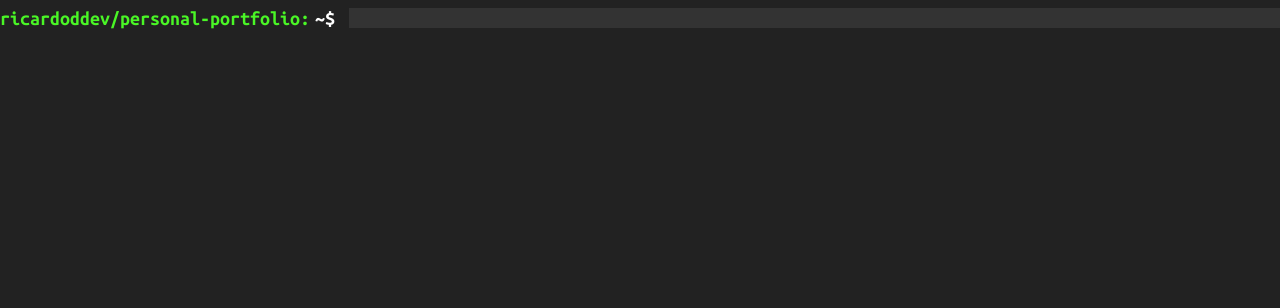
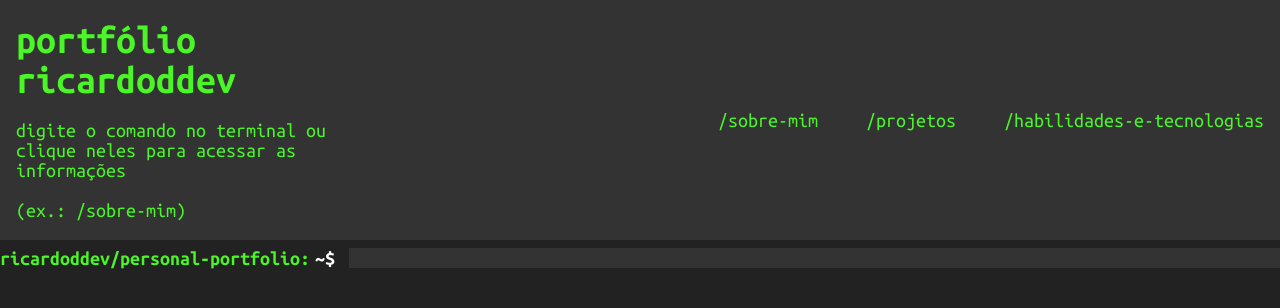
Before and after one commit to ricardoddev/personal-portfolio, a React (Vite) app: page / in a window 1280 px wide. Shown: the top 308 px of the page. Built offline with nearby package versions, Linux system fonts and the light colour scheme.

Commit message:
adding navbar

```diff
--- a/index.html
+++ b/index.html
@@ -8,7 +8,7 @@
 
     <link href="https://fonts.googleapis.com/css2?family=Ubuntu+Mono:ital,wght@0,400;0,700;1,400;1,700&display=swap" rel="stylesheet">
 
-    <title>Vite + React + TS</title>
+    <title>ricardoddev</title>
   </head>
   <body>
     <div id="root"></div>
--- /dev/null
+++ b/src/components/navbar/navbar.tsx
@@ -0,0 +1,22 @@
+import { NavbarWrapper } from "./styles";
+
+
+export function Navbar() {
+    return (
+        <NavbarWrapper>
+            <div>
+                <h1>portfólio ricardoddev</h1>
+                <br />
+                <p>digite o comando no terminal ou clique neles para acessar as informações</p>
+                <br />
+                <p>(ex.: /sobre-mim)</p>
+            </div>
+
+            <ul>
+                <li><a href="#">/sobre-mim</a></li>
+                <li><a href="#">/projetos</a></li>
+                <li><a href="#">/habilidades-e-tecnologias</a></li>
+            </ul>
+        </NavbarWrapper>
+    )
+}
--- /dev/null
+++ b/src/components/navbar/styles.ts
@@ -0,0 +1,31 @@
+import styled from "styled-components";
+
+export const NavbarWrapper = styled.header`
+    background: ${props => props.theme["input-dark-gray"]};
+
+    height: 30vh;
+    padding: 1rem;
+
+    display: flex;
+    align-items: center;
+    justify-content: space-between;
+
+    div {
+        width: 25%;
+    }
+
+    ul {
+        list-style: none;
+
+        display: flex;
+        align-items: center;
+        gap: 3rem;
+
+        li {
+            a {
+                text-decoration: none;
+                color: ${props => props.theme["green-cli"]};
+            }
+        }
+    }
+`
--- a/src/pages/home/home.tsx
+++ b/src/pages/home/home.tsx
@@ -1,10 +1,15 @@
-import { CLIWrapper } from "./styles";
+import { Navbar } from "../../components/navbar/navbar";
+import { CLIInput } from "./styles";
 
 export function Home() {
     return(
-        <CLIWrapper>
-            <strong>ricardoddev/personal-portfolio:<span>~$</span>&nbsp;</strong>
-            <input type="text" />
-        </CLIWrapper>
+        <>
+            <Navbar />
+            <CLIInput>
+                <strong>ricardoddev/personal-portfolio:<span>~$</span>&nbsp;</strong>
+                <input type="text" />
+            </CLIInput>
+        </>
+
     )
 }
--- a/src/pages/home/styles.ts
+++ b/src/pages/home/styles.ts
@@ -1,6 +1,6 @@
 import styled from "styled-components";
 
-export const CLIWrapper = styled.main`
+export const CLIInput = styled.main`
     display: flex;
     align-items: center;
     margin: 0.5rem 0;
```
